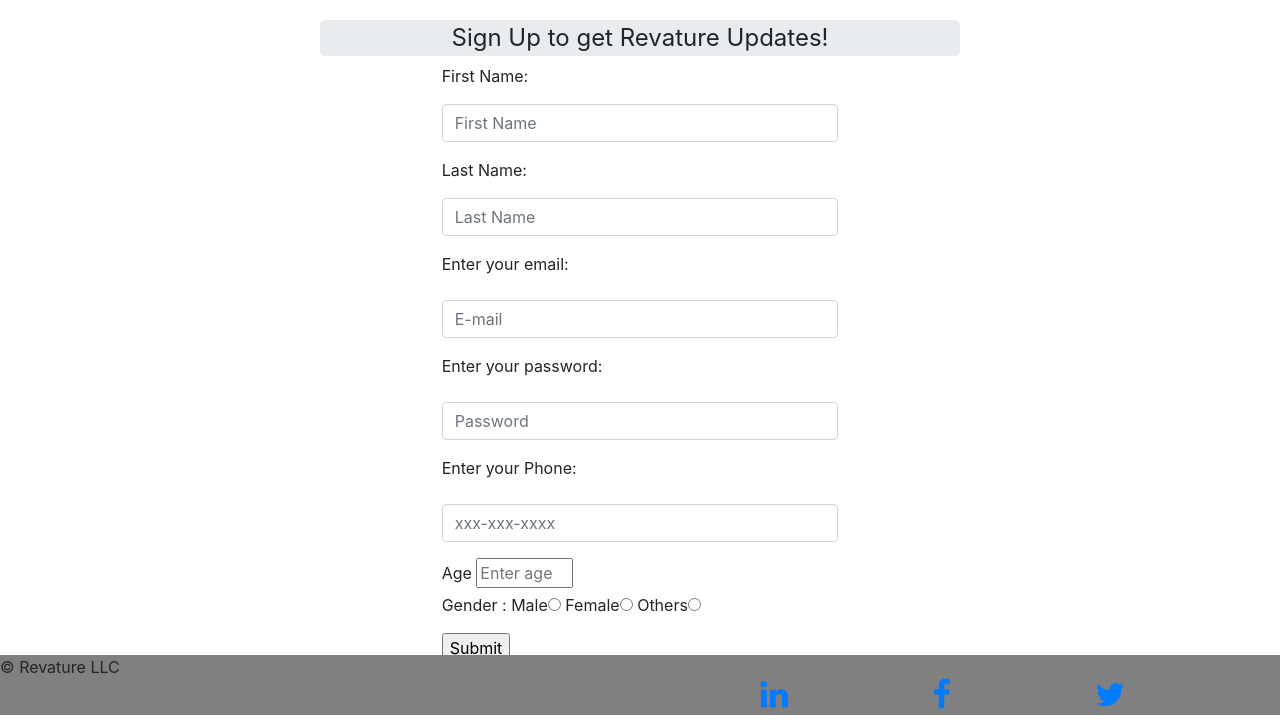
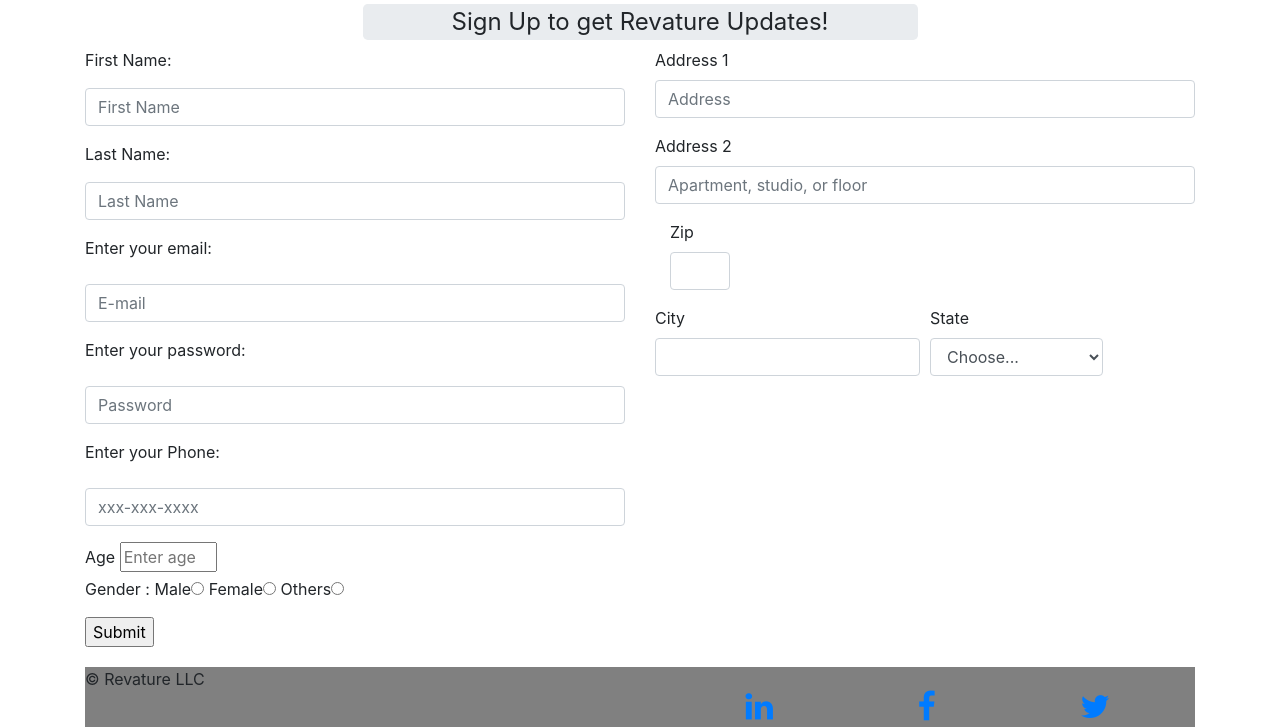
Before and after one commit to 2502-feb25-java-org/maressa_project0, a plain HTML site: page SignUp.html in a window 1280 px wide. Shown: the part 85-812 px from the top of the page. Drawn offline with nearby package versions, Linux system fonts and the light colour scheme.

Commit message:
Add files via upload
Definitely last push for project.

```diff
--- a/SignIn.html
+++ b/SignIn.html
@@ -18,13 +18,12 @@
     </head>
 
 <!------------------------------------------------------------------------------------------------------------------------->
-
-    <body>
+  <div>
     <div class="container" id="h1">
       <!----<template>-->
         <header>
           <nav class="navbar navbar-expand-lg navbar-light bg-light">
-                <div class="navbar" id="navbarSupportedContent">
+            <div class="collapse navbar-collapse">
               <ul class="navbar-nav mr-auto">
                 <li class="nav-item">
                   <img alt="Image Not found"
@@ -66,7 +65,7 @@
 
                 </ul>
                       <ul class="nav navbar-nav navbar-right">
-                                <li>
+
                             <form class="form-inline my-2 my-lg-0" id="search">
 
                               <input class="form-control mr-sm-2" type="search" placeholder="Search" aria-label="Search">
@@ -74,31 +73,13 @@
                               <button class="btn btn-outline-success my-2 my-sm-0" type="submit">Search</button>
 
                             </form>
-                                </li>
                       </ul>
                     </div>
-
                     </nav>
-
-              <!-- <nav>
-
-                  <img alt="Image Not found"
-
-                      src="https://3g4d13k75x47q7v53surz1gi-wpengine.netdna-ssl.com/wp-content/uploads/2017/11/codelikeaboss-1024x536.jpg"
-
-                      width="100" length="100" />
-
-                  <a href="index.html">Home</a>
-
-                  <a href="Contact.html">Contact Us</a>
-
-                  <a href="Sign Up.html">Sign Up</a>
-
-              </nav> -->
-
                 </header>
               </div>
-
+<!---------------------------------------------------------->
+               <div class="container">
                     <div class="jumbotron" id="inner">
                         <legend style="text-align:center">Sign In</legend>
                     </div>
@@ -127,27 +108,28 @@
                     <button type="submit" style="border:1px solid black" class="btn btn-default">Submit</button>
                   </form>
             </div>
+            </div>
+
 <!------------------------------------------------------------------------------------------------------------>
-
-            <footer>&copy; Revature LLC
+<div class="container">
+    <footer style="position:absolute">&copy; Revature LLC
         <div class="container text-right" id="socialicons">
             <a href="https://www.linkedin.com/company/revature"><em class="fa fa-linkedin fa-2x"></em></a>
             <a href="https://www.facebook.com/revature/"><em class="fa fa-facebook fa-2x"></em></a>
             <a href="https://twitter.com/wearerevature?lang=en"><em class="fa fa-twitter fa-2x"></em></a>
         </div>
     </footer>
-
-
-        <script src="https://code.jquery.com/jquery-3.3.1.slim.min.js"
+  </div>
+</div>
+<!----<script src="https://code.jquery.com/jquery-3.3.1.slim.min.js"
     integrity="sha384-q8i/X+965DzO0rT7abK41JStQIAqVgRVzpbzo5smXKp4YfRvH+8abtTE1Pi6jizo"
-            crossorigin="anonymous"></script>
+    crossorigin="anonymous"></script>-->
     <script src="https://cdnjs.cloudflare.com/ajax/libs/popper.js/1.14.7/umd/popper.min.js"
     integrity="sha384-UO2eT0CpHqdSJQ6hJty5KVphtPhzWj9WO1clHTMGa3JDZwrnQq4sF86dIHNDz0W1"
     crossorigin="anonymous"></script>
     <script src="https://stackpath.bootstrapcdn.com/bootstrap/4.3.1/js/bootstrap.min.js"
     integrity="sha384-JjSmVgyd0p3pXB1rRibZUAYoIIy6OrQ6VrjIEaFf/nJGzIxFDsf4x0xIM+B07jRM"
     crossorigin="anonymous"></script>
-
-        </div>
+  <script src = "Game Page.js"></script>
 </body>
 </html>
--- a/SignUp.html
+++ b/SignUp.html
@@ -18,19 +18,17 @@
     </head>
 
 <!------------------------------------------------------------------------------------------------------------------------->
-
 <body>
         <div class="container" id="h1">
           <!----<template>-->
             <header>
               <nav class="navbar navbar-expand-lg navbar-light bg-light">
-                <div class="navbar" id="navbarSupportedContent">
+                <div class="collapse navbar-collapse">
                   <ul class="navbar-nav mr-auto">
                     <li class="nav-item">
                       <img alt="Image Not found"
                         src="https://raw.githubusercontent.com/2502-feb25-java-org/training-code/master/02-Week2-SQL/rev-logo-2.png"
                           width="70" length="70" />
-
                     </li>
 
                               <li class="nav-item">
@@ -52,7 +50,7 @@
 
                               <li class="nav-item active">
 
-                                <a class="nav-link disabled" href="SignUp.html" id="navbarDropdown" role="button" data-toggle="dropdown" aria-haspopup="true" aria-expanded="false">
+                                <a class="nav-link disabled" href="SignUp.html">
 
                                   Sign  Up
 
@@ -67,7 +65,7 @@
 
                     </ul>
                           <ul class="nav navbar-nav navbar-right">
-                                <li>
+
                                 <form class="form-inline my-2 my-lg-0" id="search">
 
                                   <input class="form-control mr-sm-2" type="search" placeholder="Search" aria-label="Search">
@@ -75,30 +73,15 @@
                                   <button class="btn btn-outline-success my-2 my-sm-0" type="submit">Search</button>
 
                                 </form>
-                                </li>
+
                           </ul>
                         </div>
-
                         </nav>
-
-              <!-- <nav>
-
-                  <img alt="Image Not found"
-
-                      src="https://3g4d13k75x47q7v53surz1gi-wpengine.netdna-ssl.com/wp-content/uploads/2017/11/codelikeaboss-1024x536.jpg"
-
-                      width="100" length="100" />
-
-                  <a href="index.html">Home</a>
-
-                  <a href="Contact.html">Contact Us</a>
-
-                  <a href="Sign Up.html">Sign Up</a>
-
-              </nav> -->
-
                     </header>
                   </div>
+                </div>
+    <!--------------------------------------------------------------->
+            <div class="container">
                     <div class="jumbotron" id="inner">
                         <legend style="text-align:center">Sign Up to get Revature Updates!</legend>
                     </div>
@@ -111,7 +94,8 @@
                       <a href="Contact.html">Contact Us</a>
                       <a href="Sign Up.html">Sign Up</a>
                   </nav> -->
-    <div class="col-sm-4" id="signup">
+    <div class="row">
+    <div class="col-sm-6" id="signup">
             <form action="http://foo.com" method="get">
                 <fieldset>
                     <!-- <div class="row"> -->
@@ -181,6 +165,35 @@
                 </div>
             </form>
         </div>
+            <div class="col-sm-6">
+                    <div class="form-group">
+                            <label for="inputAddress">Address 1</label>
+                            <input type="text" class="form-control" id="inputAddress" placeholder="Address">
+                    </div>
+                    <div class="form-group">
+                            <label for="inputAddress2">Address 2</label>
+                            <input type="text" class="form-control" id="inputAddress2" placeholder="Apartment, studio, or floor">
+                          </div>
+                    <div class="form-group col-md-2">
+                                <label for="inputZip">Zip</label>
+                                <input type="text" class="form-control" id="inputZip">
+                    </div>
+                    <div class="form-row">
+                            <div class="form-group col-md-6">
+                              <label for="inputCity">City</label>
+                              <input type="text" class="form-control" id="inputCity">
+                            </div>
+                            <div class="form-group col-md-4">
+                              <label for="inputState">State</label>
+                              <select id="inputState" class="form-control">
+                                <option selected>Choose...</option>
+                                <option>...</option>
+                              </select>
+                            </div>
+
+            </div>
+        </div>
+    </div>
 <!------------------------------------------------------------------------------------------------------------>
          <div>
             <footer>&copy; Revature LLC
@@ -190,6 +203,7 @@
                     <a href="https://twitter.com/wearerevature?lang=en"><em class="fa fa-twitter fa-2x"></em></a>
                 </div>
             </footer>
+        </div>
 
 
         <script src="https://code.jquery.com/jquery-3.3.1.slim.min.js"
@@ -201,7 +215,5 @@
         <script src="https://stackpath.bootstrapcdn.com/bootstrap/4.3.1/js/bootstrap.min.js"
             integrity="sha384-JjSmVgyd0p3pXB1rRibZUAYoIIy6OrQ6VrjIEaFf/nJGzIxFDsf4x0xIM+B07jRM"
             crossorigin="anonymous"></script>
-
-        </div>
     </body>
 </html>
--- a/style.css
+++ b/style.css
@@ -1,6 +1,7 @@
 html,body{
     height:100%;
     position: relative;
+    min-height:100%;
 }
 
 footer{
@@ -11,7 +12,8 @@
     right: 0px;
     margin-bottom: 0px;
     margin-top:20px;
-    position:fixed;
+    position:relative;
+    width:100%;
 }
 
 .fa{
```
Also changed, not shown: Contact.html (+10 -12 lines), Game Page.js (+7 -2 lines), GamePage.html (+9 -10 lines), index.html (+5 -23 lines). Lines whose indentation alone changed are shown as unchanged.
